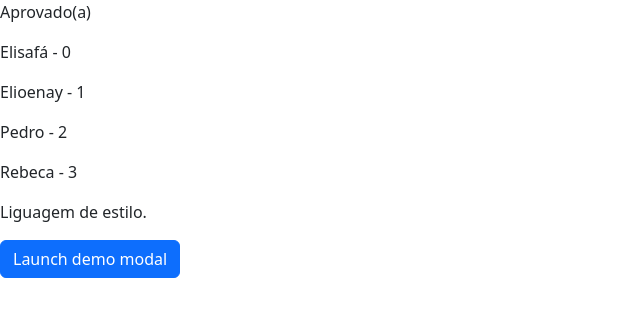
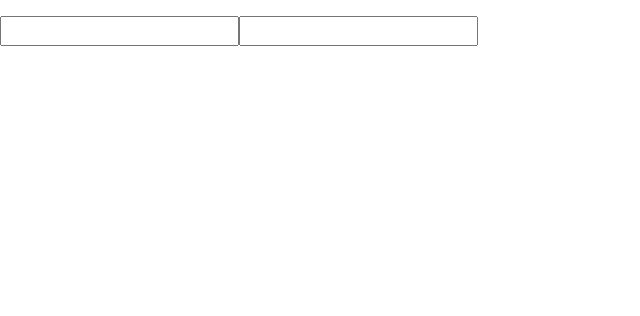
Before and after one commit to elisafa/crud-angular, an Angular app: page / in a window 1280 px wide. Shown: the top 316 px of the page, without its empty margins (0-640 px from the left). Built offline with nearby package versions, Linux system fonts and the light colour scheme.

Commit message:
Criado componentes 09 e 10

```diff
--- a/src/app/app.component.html
+++ b/src/app/app.component.html
@@ -1 +1 @@
-<app-componente08></app-componente08>
+<app-componente10></app-componente10>
--- a/src/app/app.component.ts
+++ b/src/app/app.component.ts
@@ -8,11 +8,13 @@ import { Componente05Component } from "./components/componente05/componente05.co
 import { Componente06Component } from "./components/componente06/componente06.component";
 import { Componente07Component } from "./components/componente07/componente07.component";
 import { Componente08Component } from "./components/componente08/componente08.component";
+import { Componente09Component } from "./components/componente09/componente09.component";
+import { Componente10Component } from "./components/componente10/componente10.component";
 
 @Component({
   selector: 'app-root',
   standalone: true,
-  imports: [RouterOutlet, Componente01Component, Componente02Component, Componente03Component, Componente04Component, Componente05Component, Componente06Component, Componente07Component, Componente08Component],
+  imports: [RouterOutlet, Componente01Component, Componente02Component, Componente03Component, Componente04Component, Componente05Component, Componente06Component, Componente07Component, Componente08Component, Componente09Component, Componente10Component],
   templateUrl: './app.component.html',
   styleUrl: './app.component.css'
 })
--- /dev/null
+++ b/src/app/components/componente09/componente09.component.html
@@ -0,0 +1,7 @@
+<h1>{{nome}}</h1>
+<h1>{{cidade}}</h1>
+
+<form>
+    <input type="text" name="nome" [(ngModel)]="nome" placeholder="Nome">
+    <input type="text" name="cidade" [(ngModel)]="cidade" placeholder="Cidade">
+</form>
--- /dev/null
+++ b/src/app/components/componente09/componente09.component.ts
@@ -0,0 +1,16 @@
+import { Component } from '@angular/core';
+import { FormsModule } from '@angular/forms';
+
+@Component({
+  selector: 'app-componente09',
+  standalone: true,
+  imports: [FormsModule],
+  templateUrl: './componente09.component.html',
+  styleUrl: './componente09.component.css'
+})
+export class Componente09Component {
+
+  // Variável para manipular form
+  nome:string = "";
+  cidade:string = "";
+}
--- /dev/null
+++ b/src/app/components/componente10/componente10.component.html
@@ -0,0 +1,7 @@
+<p>{{formulario.value.nome}}</p>
+<p>{{formulario.value.cidade}}</p>
+
+<form [formGroup]="formulario">
+    <input type="text" formControlName="nome">
+    <input type="text" formControlName="cidade">
+</form>
--- /dev/null
+++ b/src/app/components/componente10/componente10.component.ts
@@ -0,0 +1,18 @@
+import { Component } from '@angular/core';
+import { FormControl, FormGroup, ReactiveFormsModule } from '@angular/forms';
+
+@Component({
+  selector: 'app-componente10',
+  standalone: true,
+  imports: [ReactiveFormsModule],
+  templateUrl: './componente10.component.html',
+  styleUrl: './componente10.component.css'
+})
+export class Componente10Component {
+
+  formulario = new FormGroup({
+    nome: new FormControl(''),
+    cidade: new FormControl('')
+  });
+
+}
```
Also changed, not shown: src/app/components/componente09/componente09.component.css (added), src/app/components/componente10/componente10.component.css (added), 2 other files (tests, documents, lock files or other folders).
